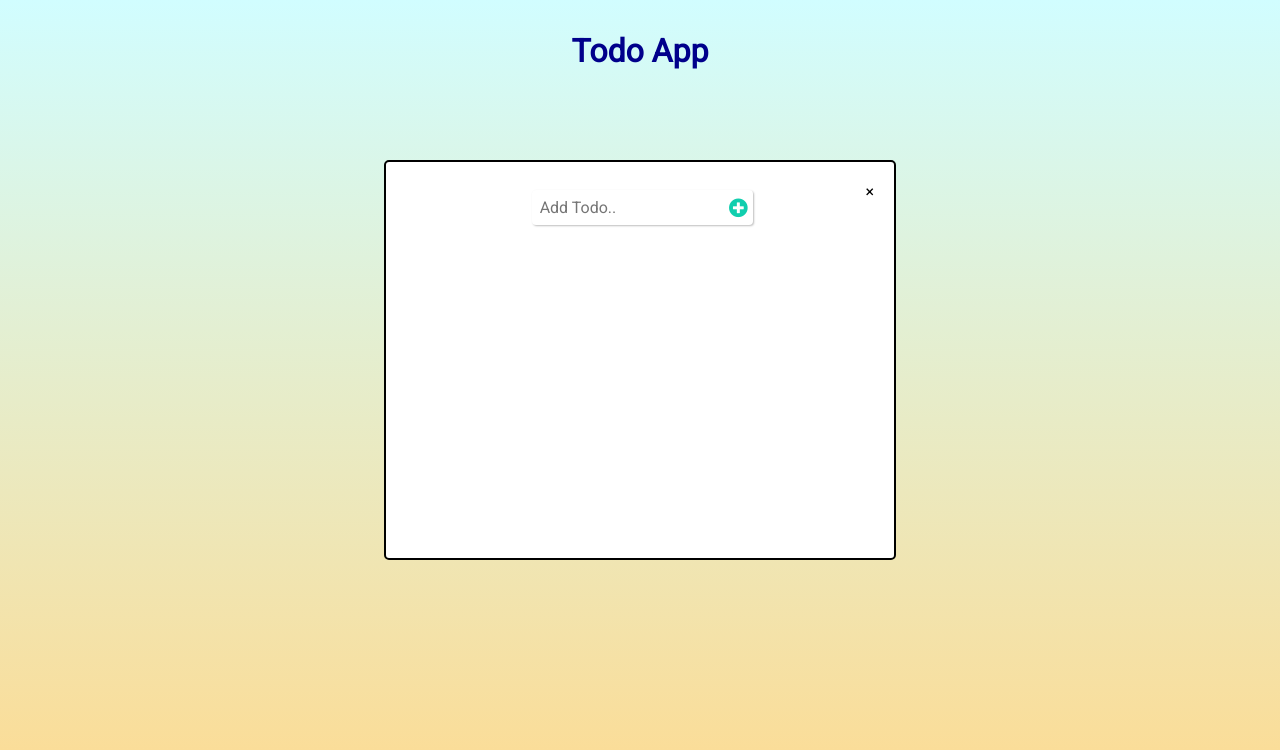
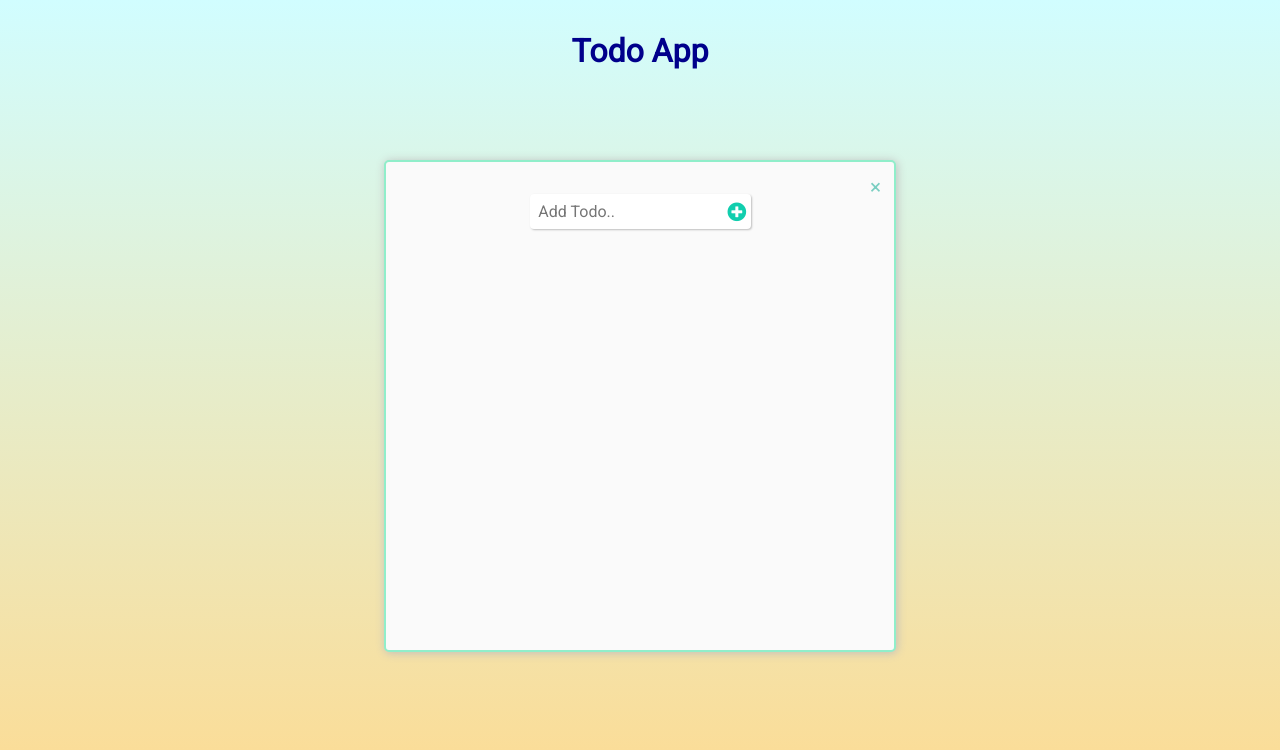
Before and after one commit to sheryl31/Todo-React-App, a React (Create React App) app: page / in a window 1280 px wide. Both pictures are taken after typing "Sample" into the empty fields and a click on the button 754 px from the left and 185 px from the top of the page. Shown: the top 750 px of the page. Built offline with nearby package versions, Linux system fonts and the light colour scheme.

Commit message:
some style changes

```diff
--- a/src/App.css
+++ b/src/App.css
@@ -39,13 +39,12 @@ input[type="text"] {
   background-color: rgb(255, 255, 255);
   border: none;
   transition: all 0.3s;
-  outline-color: rgb(90, 112, 238);
+  outline-color: rgb(252, 220, 148);
   box-shadow: 1px 1px 2px rgb(190, 190, 190);
 }
 
-.form_button:focus,
 .form_todo_list:focus {
-  outline-color: rgb(155, 234, 236);
+  outline-color: rgb(17, 206, 174);
 }
 
 .form_button {
@@ -57,9 +56,14 @@ input[type="text"] {
   cursor: pointer;
 }
 
-.form_button:hover {
-  background: rgb(144, 238, 202);
-  color: white;
+.form_button:hover,
+.fa-plus-circle:hover {
+  color: rgb(32, 235, 201) !important;
+  outline: none;
+}
+
+.form_button:focus {
+  outline: none;
 }
 
 .fa-plus-circle {
@@ -69,12 +73,15 @@ input[type="text"] {
   color: rgb(17, 206, 174);
   background: white;
   font-size: 1.2rem;
+  outline: none;
 }
 
 .todo-container {
-  display: flex;
   justify-content: center;
   align-items: center;
+  overflow-y: scroll;
+  overflow-x: hidden;
+  height: 50vh;
 }
 
 .todo-list {
@@ -83,7 +90,7 @@ input[type="text"] {
 }
 
 .todo {
-  margin: 0.5rem;
+  margin: 0.5rem 1rem 0.5rem 1rem;
   display: flex;
   justify-content: space-between;
   align-items: center;
@@ -98,6 +105,7 @@ input[type="text"] {
   font-size: 1rem;
   flex: 1;
   padding: 0.4rem 2rem 0.4rem 0.4rem;
+  overflow: hidden;
 }
 
 .trash-btn,
@@ -110,6 +118,15 @@ input[type="text"] {
   margin-left: 0.2rem;
   padding: 0.5rem;
 }
+
+.complete-btn:hover {
+  background-color: rgb(32, 235, 201) !important;
+}
+
+.trash-btn:hover {
+  background-color: #ff5b5b !important;
+}
+
 .complete-btn {
   background: rgb(5, 230, 173);
 }
@@ -124,6 +141,7 @@ input[type="text"] {
 
 .completed {
   text-decoration: line-through;
+  background: rgb(209, 214, 216) !important;
   opacity: 0.5;
 }
 
@@ -136,31 +154,32 @@ input[type="text"] {
 }
 
 .modal_content {
-  background-color: white;
+  background-color: rgb(250, 250, 250);
   position: absolute;
   top: 20%;
   left: 30%;
   width: 40%;
-  padding: 20px;
+  padding: 0.8rem;
   border-radius: 5px;
-  border: 2px solid black;
-  height: 50vh;
+  border: 2px solid rgb(144, 238, 202);
+  box-shadow: 1px 1px 10px rgb(190, 190, 190);
+  min-width: 20%;
 }
 
 .close {
-  color: Black;
   float: right;
+  color: rgb(122, 206, 193);
+  border-radius: 1rem;
+  font-size: 1.3rem;
+  cursor: pointer;
 }
 
 .close:hover {
-  color: cyan;
+  color: rgb(252, 220, 148);
   cursor: pointer;
 }
 
-.btn {
-  text-align: center;
-  position: absolute;
-  top: 30%;
-  left: 42%;
-  zoom: 1.5;
+.list-container {
+  position: relative;
+  margin-top: 1.2rem;
 }
--- a/src/components/TodoList.js
+++ b/src/components/TodoList.js
@@ -1,10 +1,21 @@
 import React from "react";
-
 import Todo from "./Todo";
 
 const TodoList = ({ todos, setTodos }) => {
+  const myRef = React.createRef();
+
+  const executeScroll = () => {
+    myRef.current.scrollIntoView({ behavior: "smooth", block: "start" });
+  };
+
+  /*   React.useEffect((e) => {
+    if (e && myRef.current) {
+      executeScroll();
+    }
+  }); */
+
   return (
-    <div className="todo-container">
+    <div ref={myRef} className="todo-container">
       <ul className="todo-list">
         {todos.map((todo) => (
           <Todo key={todo.id} todos={todos} setTodos={setTodos} todo={todo} />
```
Also changed, not shown: src/App.js (+0 -20 lines).
